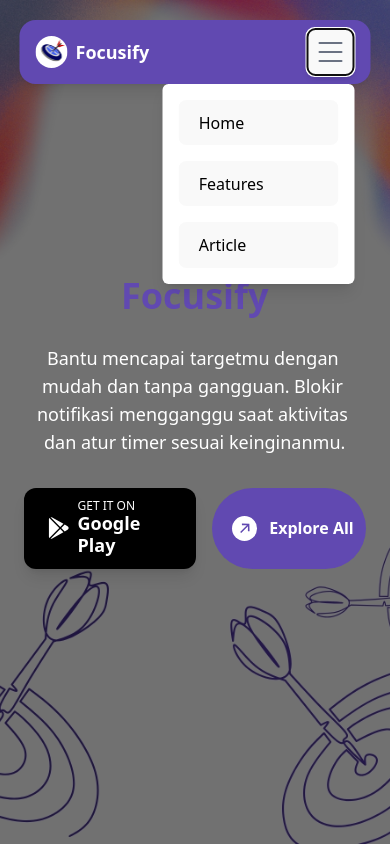
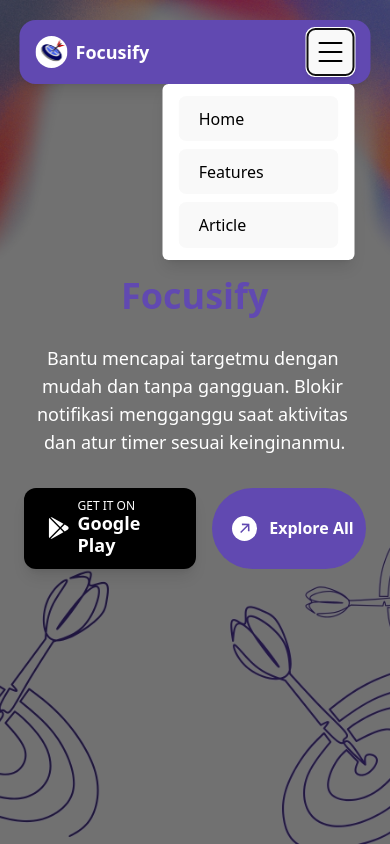
Before and after one commit to bgsprayogi/webfocusify, a React (Vite) app: page / in a window 390 px wide. Both pictures are taken after a click on the button "Toggle menu". Shown: the top 844 px of the page. Built offline with nearby package versions, Linux system fonts and the light colour scheme.

Commit message:
fix: color thems on hamburger

```diff
--- a/src/components/HamburgerMenu.jsx
+++ b/src/components/HamburgerMenu.jsx
@@ -34,55 +34,52 @@
 
       <div className="relative z-50" ref={menuRef}>
 
+        {/* Toggle Button */}
         <button
           onClick={toggleMenu}
           aria-label="Toggle menu"
-          className={`
-            w-12 h-12 rounded-full flex items-center justify-center
-            ${isOpen ? 'bg-white' : 'bg-[#EDEAFF]'}
+          className="w-12 h-12 rounded-full flex items-center justify-center
             shadow-md focus:outline-none
-          `}
+            bg-gray-100 text-black dark:bg-gray-800 dark:text-white"
         >
           <div className="flex flex-col justify-between h-5">
-            {/* blok garis */}
-            {[0,1,2].map(i => (
+            {[0, 1, 2].map(i => (
               <span
                 key={i}
-                className={`block w-6 h-0.5 rounded-full
-                  ${isOpen ? 'bg-gray-500' : 'bg-gray-800'}
-                `}
+                className="block w-6 h-0.5 rounded-full bg-current"
               />
             ))}
           </div>
         </button>
 
-        {/* dropdown */}
+        {/* Dropdown Menu */}
         <div
           className={`
-            absolute right-0 top-full mt-2 w-48 bg-white text-black
+            absolute right-0 top-full mt-2 w-48
             shadow-lg rounded-md py-2 origin-top transform
             transition-all duration-300 ease-in-out
+            bg-white text-black dark:bg-gray-800 dark:text-white
             ${isOpen
               ? 'scale-y-100 opacity-100'
               : 'scale-y-0 opacity-0 pointer-events-none'}
           `}
         >
           <ul className="flex flex-col">
-            <li className="px-4 py-2 hover:bg-gray-100">
-              <button className="w-full text-left" onClick={() => handleNavClick('hero')}>
-                Home
-              </button>
-            </li>
-            <li className="px-4 py-2 hover:bg-gray-100">
-              <button className="w-full text-left" onClick={() => handleNavClick('features')}>
-                Features
-              </button>
-            </li>
-            <li className="px-4 py-2 hover:bg-gray-100">
-              <button className="w-full text-left" onClick={() => handleNavClick('article')}>
-                Article
-              </button>
-            </li>
+            {[
+              { id: 'hero', label: 'Home' },
+              { id: 'features', label: 'Features' },
+              { id: 'article', label: 'Article' }
+            ].map(item => (
+              <li key={item.id} className="px-4 py-1">
+                <button
+                  className="w-full text-left rounded-md px-4 py-2 transition-colors duration-200
+                             hover:bg-gray-100 dark:hover:bg-gray-700"
+                  onClick={() => handleNavClick(item.id)}
+                >
+                  {item.label}
+                </button>
+              </li>
+            ))}
           </ul>
         </div>
       </div>
--- a/src/pages/LandingPages.jsx
+++ b/src/pages/LandingPages.jsx
@@ -67,11 +67,11 @@
 
     useEffect(() => {
       const handleResize = () => {
-      setIsMobile(window.innerWidth < 768); // 768px adalah breakpoint Tailwind untuk md
+        setIsMobile(window.innerWidth < 768);
       };
 
-    handleResize(); // Set on mount
-    window.addEventListener("resize", handleResize); // Update saat resize
+      handleResize();
+      window.addEventListener("resize", handleResize);
 
       return () => window.removeEventListener("resize", handleResize);
     }, []);
@@ -189,7 +189,8 @@
               target="_blank"
               rel="noopener noreferrer"
               onClickCapture={(e) => e.stopPropagation()}
-            className="text-indigo-600 font-medium mt-4 inline-block hover:underline"
+              style={{ color: '#4f46e5' }} /* Force indigo-600 color */
+              className="!text-indigo-600 font-medium mt-4 inline-block hover:!text-indigo-800 hover:underline"
             >
               Baca Selengkapnya
             </a>
@@ -198,7 +199,6 @@
       </div>
     ))}
   </Slider>
-
         </div>
       </div>
     );
@@ -269,10 +269,6 @@
     <HamburgerMenu />
   </div>
 </nav>
-
-
-
-
         {/* Hero Section */}
         <div
           id="hero"
```
Lines whose indentation alone changed are shown as unchanged.
